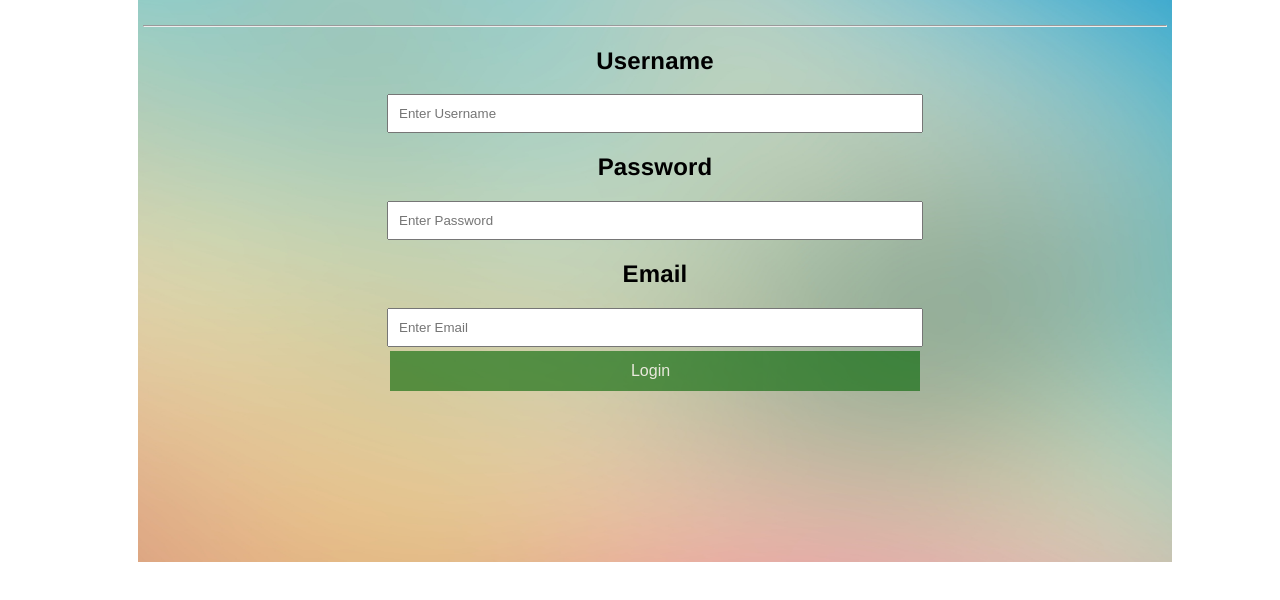
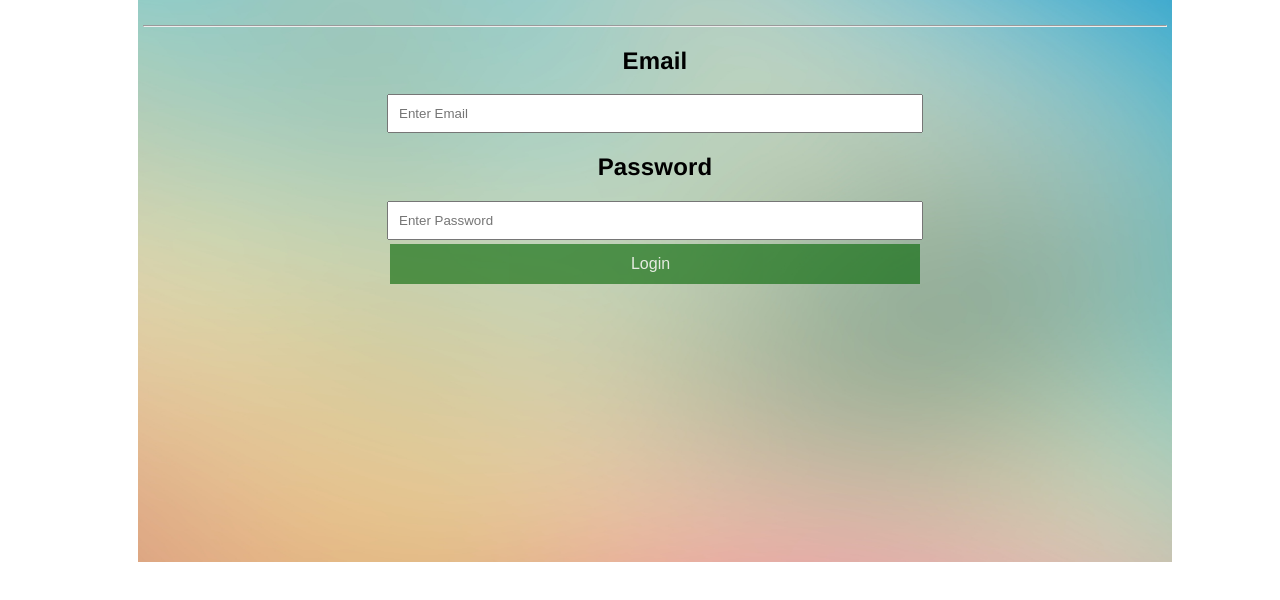
Before and after one commit to houch520/Comp3334_proj, a website: page source/login.html in a window 1280 px wide. Shown: the part 108-708 px from the top of the page. Drawn offline with nearby package versions, Linux system fonts and the light colour scheme.

Commit message:
html login

```diff
--- a/source/login.html
+++ b/source/login.html
@@ -23,12 +23,11 @@
             <hr>
 
             <!-- USERNAME INPUT -->
-            <h2><b>Username</b></h2>
-            <input class="in_un" type="text" placeholder ="Enter Username">
+            <h2><b>Email</b></h2>
+            <input class="in_un" type="text" placeholder ="Enter Email">
             <h2><b>Password</b></h2>
             <input class="in_un" type="text" placeholder ="Enter Password">
-            <h2><b>Email</b></h2>
-            <input class="in_un" type="text" placeholder ="Enter Email">
+
 
             <button class="login_btn"><span>Login  &nbsp;</span></button>
          </div>
```
